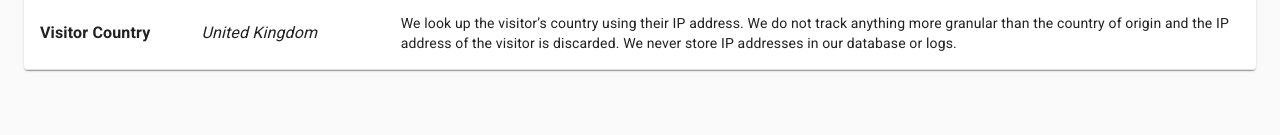
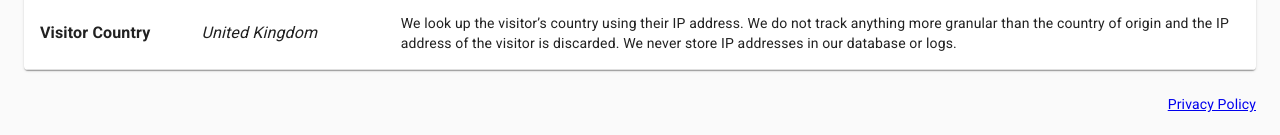
Before and after one commit to JaCrowe/jeremycrowe, a Next.js app: page /privacy-policy in a window 1280 px wide. Shown: the part 726-861 px from the top of the page. Before the commit the page ends 800 px from the top, so only its background shows below. Built offline with nearby package versions, Linux system fonts and the light colour scheme.

Commit message:
Add footer to main layout

```diff
--- a/components/MinimalLayout.tsx
+++ b/components/MinimalLayout.tsx
@@ -1,6 +1,6 @@
 import Head from 'next/head'
 import Tracking from './tracking'
-
+import Link from 'next/link'
 export const siteTitle = 'Jeremy Crowe'
 
 export default function MinimalLayout({
@@ -11,7 +11,8 @@ export default function MinimalLayout({
   home?: boolean
 }) {
   return (
-    <div>
+    <div style={{ display: 'flex', flexDirection: 'column' }}>
+      <div style={{ flex: '1 0 100vh', display: 'flex', flexDirection: 'column' }}>
         <Head>
           <link rel="icon" href="/favicon.ico" />
           <meta name="description" content="Personal website for Jeremy Crowe" />
@@ -24,7 +25,24 @@ export default function MinimalLayout({
           <Tracking />
         </Head>
         <header style={{ marginBottom: '32px' }}></header>
-      <main>{children}</main>
+        <main style={{ flexGrow: 1 }}>{children}</main>
+        <footer>
+          <div
+            style={{
+              width: '100%',
+              maxWidth: '1280px',
+              margin: 'auto',
+              padding: '24px',
+              display: 'flex',
+              justifyContent: 'flex-end',
+            }}
+          >
+            <Link href="/privacy-policy">
+              <a>Privacy Policy</a>
+            </Link>
+          </div>
+        </footer>
+      </div>
     </div>
   )
 }
--- a/pages/index.tsx
+++ b/pages/index.tsx
@@ -4,7 +4,7 @@ import { Typography, Container } from '@material-ui/core'
 import SocialLinks from '../components/SocialLinks'
 import ShrinkContainer from '../components/ShrinkContainer'
 
-export default function Home() {
+const Home = () => {
   return (
     <Layout>
       <Head>
@@ -24,3 +24,5 @@ export default function Home() {
     </Layout>
   )
 }
+
+export default Home
--- a/pages/privacy-policy.tsx
+++ b/pages/privacy-policy.tsx
@@ -14,7 +14,7 @@ import {
 } from '@material-ui/core'
 import { ReactElement } from 'react'
 
-export default function PrivacyPolicy() {
+const PrivacyPolicy = () => {
   const theme = useTheme()
   const classes = useStyles({ theme })
   return (
@@ -151,17 +151,23 @@ const useStyles = makeStyles({
   dataPoint: ({ theme }: { theme: Theme }) => {
     return {
       fontWeight: 600,
+      wordBreak: 'break-all',
       [theme.breakpoints.up('sm')]: {
         whiteSpace: 'nowrap',
+        wordBreak: 'keep-all',
       },
     }
   },
   example: ({ theme }: { theme: Theme }) => {
     return {
       fontStyle: 'italic',
+      wordBreak: 'break-all',
       [theme.breakpoints.up('sm')]: {
         whiteSpace: 'nowrap',
+        wordBreak: 'keep-all',
       },
     }
   },
 })
+
+export default PrivacyPolicy
```
Also changed, not shown: components/SocialLinks.tsx (+29 -0 lines). Lines whose indentation alone changed are shown as unchanged.
